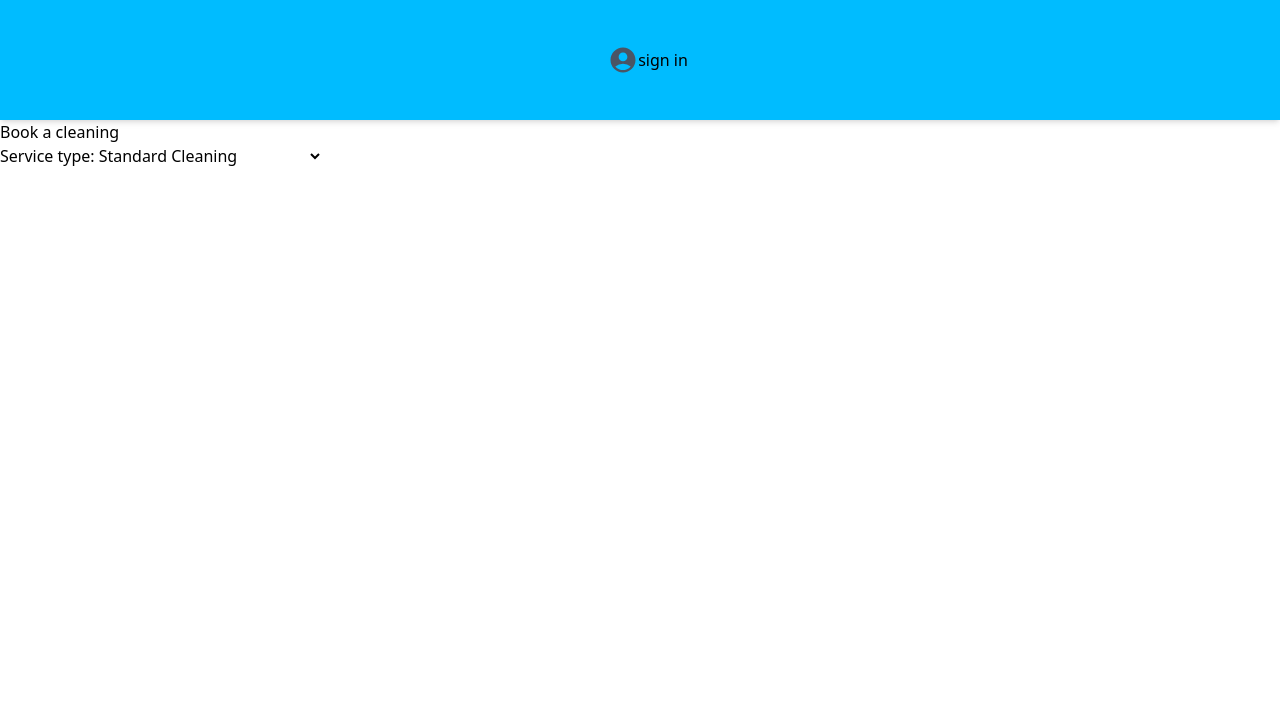
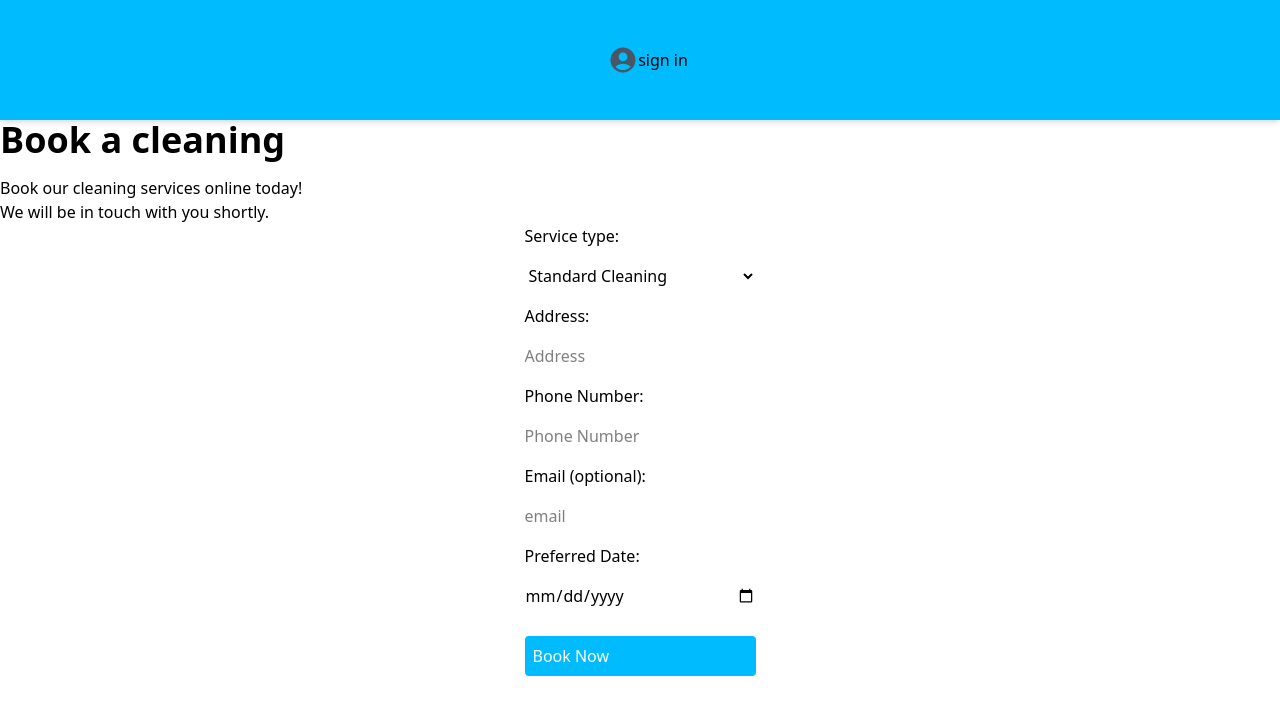
Before and after one commit to AkshayJosephJimmy/Deep_Cleaning_demo, a React (Vite) app in the folder deep_cleaning_frontend/: page /booking in a window 1280 px wide. Shown: the top 714 px of the page. Built offline with nearby package versions, Linux system fonts and the light colour scheme.

Commit message:
basic structure and form made for booking(frontend)

```diff
--- a/deep_cleaning_frontend/src/App.jsx
+++ b/deep_cleaning_frontend/src/App.jsx
@@ -4,6 +4,7 @@ import Header from "./components/Header"
 import BookingPage from "./components/BookingPage"
 import AccountHeader from "./components/AccountHeader"
 import Signin from "./components/Signin"
+import RegisterCard from "./components/RegisterCard"
 
 
 
@@ -19,7 +20,7 @@ function App(){
       <Routes>
         <Route path="/" element={ <><Header /> <Body /></>} />
         <Route path="/booking" element={<><AccountHeader/><BookingPage/></>} />
-        <Route path="/signin" element={<Signin/>}/>
+        <Route path="/signin" element={<RegisterCard/>}/>
       </Routes>
 
 
--- a/deep_cleaning_frontend/src/components/BookingPage.jsx
+++ b/deep_cleaning_frontend/src/components/BookingPage.jsx
@@ -1,3 +1,5 @@
+import Services from "./Services";
+import ServiceCards from "./ServiceCards";
 
 
 
@@ -7,9 +9,13 @@ function BookingPage(){
 
 
     return(
-        <div>
-            <h1>Book a cleaning</h1>
-            <form>
+        <div >
+            <h1 className="text-4xl font-bold mb-4">Book a cleaning</h1>
+            <p>Book our cleaning services online today!</p>
+            <p>We will be in touch with you shortly.</p>
+
+
+            <form className="flex flex-col gap-4 w-fit mx-auto">
                 <label>Service type:</label>
                 <select>
                     <option>Standard Cleaning</option>
@@ -18,6 +24,16 @@ function BookingPage(){
                     <option>Office Cleaning</option>
                     <option>Move-in/Move-out Cleaning</option>
                 </select>
+                <label for="address">Address:</label>
+
+                <input type="text" id="address" placeholder="Address" />
+                <label for="phone">Phone Number:</label>
+                <input type="text" id="phone" placeholder="Phone Number" />
+                <label for="email">Email (optional):</label>
+                <input type='email' id="email" placeholder="email" />
+                <label for="date">Preferred Date:</label>
+                <input type="date" id="date" />
+                <submit className="w-full p-2 bg-sky-400 text-white mt-3 rounded hover:bg-green-500 transition-all duration-300" value="Book Now">Book Now</submit>
             </form>
 
         </div>
--- a/deep_cleaning_frontend/src/components/GoogleLogin.jsx
+++ b/deep_cleaning_frontend/src/components/GoogleLogin.jsx
@@ -49,7 +49,7 @@ useEffect(()=>{
 
 
   return (
-    <div>
+    <div className="mt-4">
       <div id="googleBtn">google</div>
     </div>
   );
--- a/deep_cleaning_frontend/src/components/Login.jsx
+++ b/deep_cleaning_frontend/src/components/Login.jsx
@@ -1,21 +1,25 @@
+import GoogleLogin from "./GoogleLogin";
 
 
 function Login() {
   return (
-     <div className="w-full flex h-screen bg-sky-300">
+
       <div className=" w-80 h-120  m-auto bg-gray-200 ">
         <form className="flex flex-col justify-center items-center p-5">
             <h2 className="text-2xl font-bold mb-4">Login</h2>
             <input type="text" placeholder="Username" className="w-64 p-2 mb-4 border border-gray-300 rounded"/>
             <input type="email" placeholder="Email" className="w-64 p-2 mb-4 border border-gray-300 rounded"/>
             <input type="password" placeholder="Password" className="w-64 p-2 mb-4 border border-gray-300 rounded"/>
-            <input type="password" placeholder="Confirm Password" className="w-64 p-2 mb-4 border border-gray-300 rounded"/>
+
             <button type="submit" className="w-64 p-2 bg-sky-400 text-white mt-3 rounded hover:bg-green-500 transition-all duration-300">Sign In</button>
 
+
+
+        <GoogleLogin/>
         </form>
 
       </div>
-    </div>
+
   );
 }
 
--- /dev/null
+++ b/deep_cleaning_frontend/src/components/RegisterCard.jsx
@@ -0,0 +1,35 @@
+import Login from "./Login";
+import Signin from "./Signin";
+import { useState } from "react";
+
+
+
+
+function RegisterCard(){
+
+
+    const[registerToggle, setRegisterToggle] = useState("login");
+
+
+
+
+
+
+    return(
+       <div className="w-full flex h-screen bg-sky-300 flex-col justify-center items-center">
+            <div className="mx-auto flex flex-row w-80 h-20">
+                <button onClick={() => setRegisterToggle("login")} className={`${registerToggle==='login'?'bg-sky-400 text-white':'bg-gray-100 text-black'}  p-2  w-full`}>
+                    Login
+                    </button>
+                <button onClick={() => setRegisterToggle("signin")} className={`${registerToggle==='signin'?'bg-sky-400 text-white':'bg-gray-100 text-black'}  p-2  w-full`}>
+                    Sign Up
+                    </button>
+            </div>
+            <div>
+                {registerToggle==="login"?<Login/>:<Signin/>}
+            </div>
+
+        </div>
+    )
+}
+export default RegisterCard;
--- a/deep_cleaning_frontend/src/components/Signin.jsx
+++ b/deep_cleaning_frontend/src/components/Signin.jsx
@@ -4,7 +4,7 @@ import GoogleLogin from "./GoogleLogin";
 
 function Signin() {
   return (
-    <div className="w-full flex h-screen bg-sky-300">
+
       <div className=" w-80 h-120  m-auto bg-gray-200 ">
         <form className="flex flex-col justify-center items-center p-5">
             <h2 className="text-2xl font-bold mb-4">Sign In</h2>
@@ -18,7 +18,7 @@ function Signin() {
         </form>
 
       </div>
-    </div>
+
   );
 }
 
```
